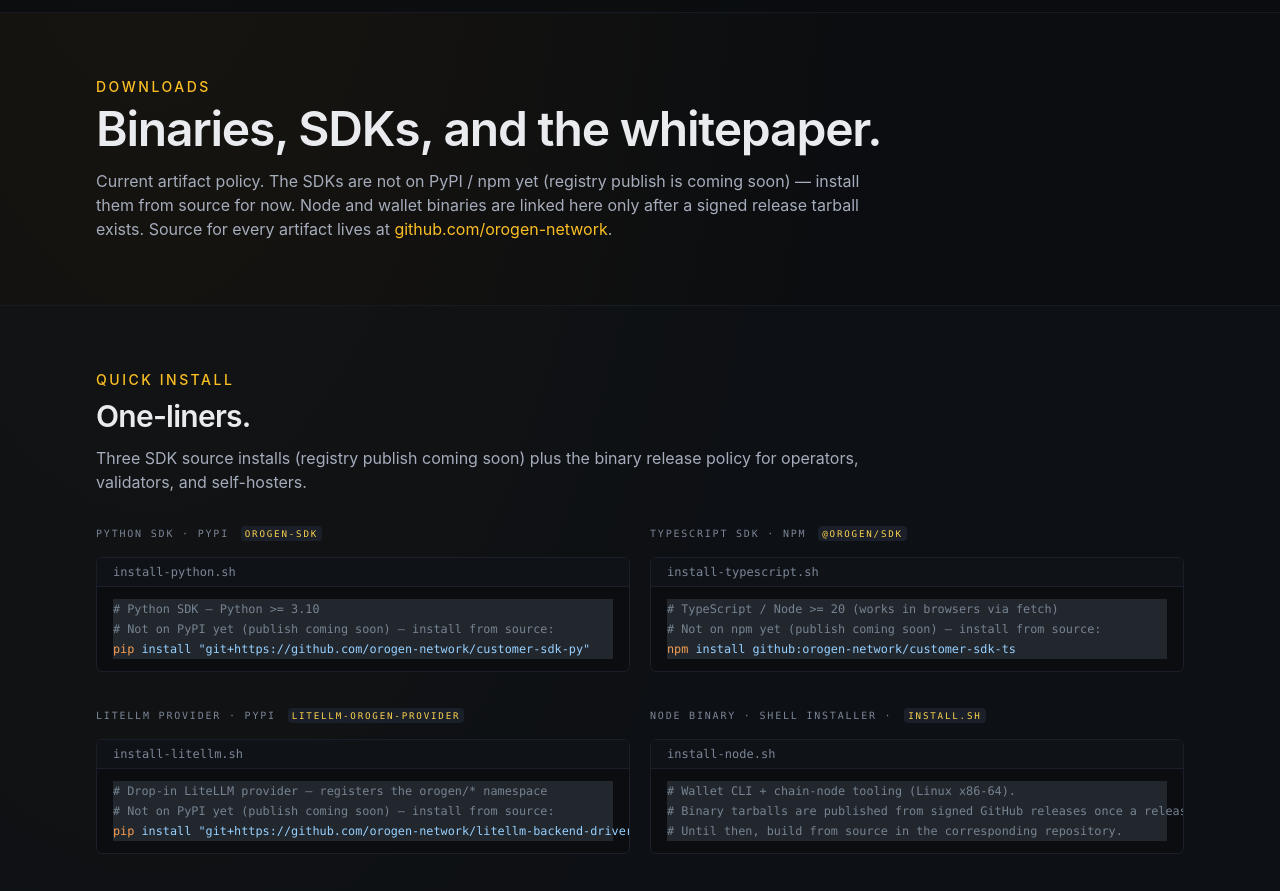
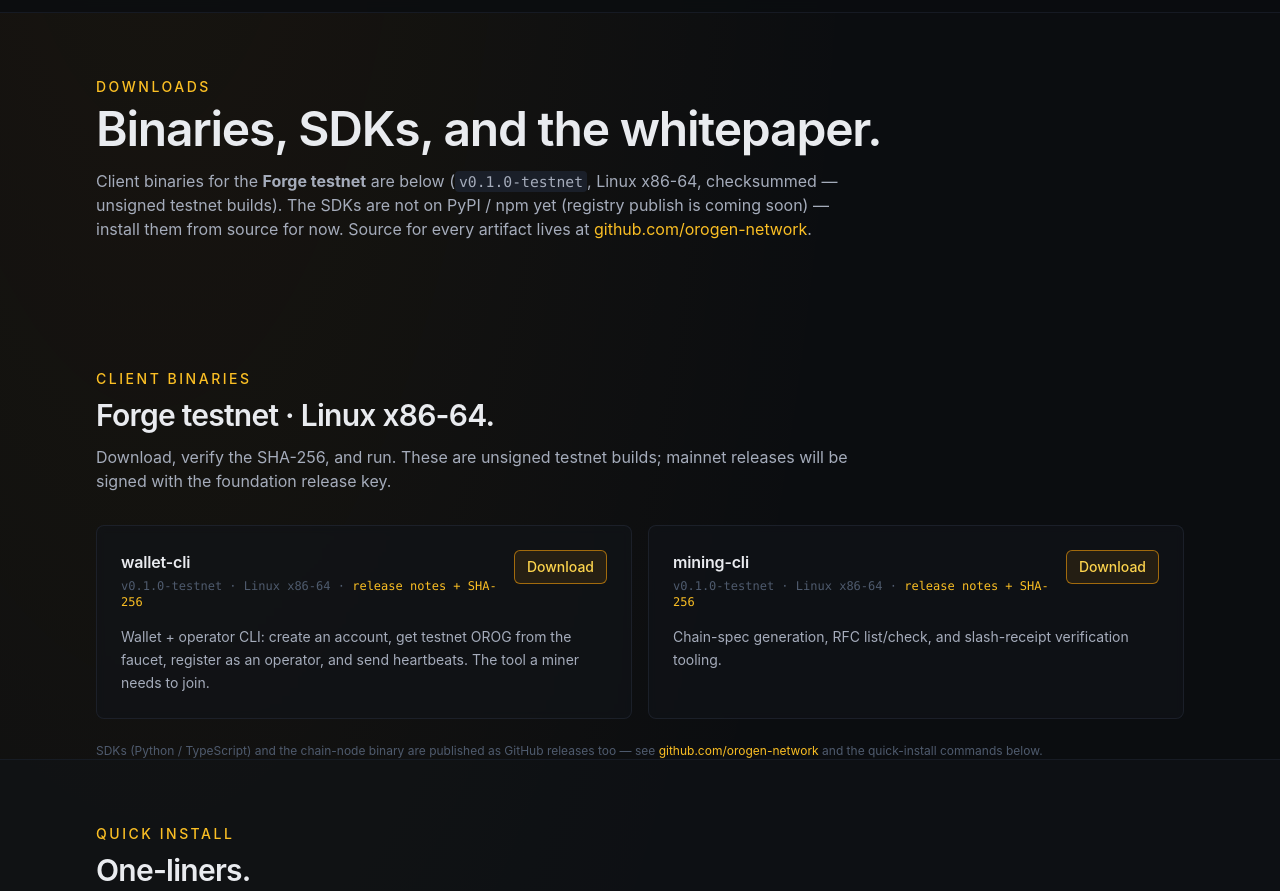
Before and after one commit to orogen-network/landing-site, an Astro site: page /downloads in a window 1280 px wide. Shown: the part 52-943 px from the top of the page. Built offline with nearby package versions, Linux system fonts and the light colour scheme; Astro itself is replaced by a stand-in of ours.

Commit message:
downloads: link live testnet client-binary releases
Surface the wallet-cli + mining-cli v0.1.0-testnet GitHub release tarballs
(download + SHA-256 verify) instead of build-from-source; add a Client binaries
section and a real wallet-cli download one-liner. Honest testnet/unsigned
caveat; SDK source-install wording kept.

```diff
--- a/src/pages/downloads.astro
+++ b/src/pages/downloads.astro
@@ -21,6 +21,36 @@
   },
 ];
 
+// Client binaries published as GitHub releases (Forge testnet, v0.1.0-testnet).
+// Linux x86-64 (glibc); unsigned testnet builds — checksums attached to each release.
+interface Binary {
+  label: string;
+  repo: string;
+  tag: string;
+  asset: string;
+  description: string;
+}
+const binaries: Binary[] = [
+  {
+    label: "wallet-cli",
+    repo: "wallet-cli",
+    tag: "v0.1.0-testnet",
+    asset: "wallet-cli-0.1.0-x86_64-linux-gnu.tar.gz",
+    description: "Wallet + operator CLI: create an account, get testnet OROG from the faucet, register as an operator, and send heartbeats. The tool a miner needs to join.",
+  },
+  {
+    label: "mining-cli",
+    repo: "chain-tooling-rust",
+    tag: "v0.1.0-testnet",
+    asset: "mining-cli-0.1.0-x86_64-linux-gnu.tar.gz",
+    description: "Chain-spec generation, RFC list/check, and slash-receipt verification tooling.",
+  },
+];
+const ghRelease = (repo: string, tag: string) =>
+  `https://github.com/orogen-network/${repo}/releases/tag/${tag}`;
+const ghAsset = (repo: string, tag: string, asset: string) =>
+  `https://github.com/orogen-network/${repo}/releases/download/${tag}/${asset}`;
+
 // Package names verified against the source:
 //   customer-sdk-py/pyproject.toml  ->  orogen-sdk   (PyPI name; not published yet)
 //   customer-sdk-ts/package.json    ->  @orogen/sdk  (npm name; not published yet)
@@ -39,9 +69,11 @@
 # Not on PyPI yet (publish coming soon) — install from source:
 pip install "git+https://github.com/orogen-network/litellm-backend-driver"`;
 
-const installNode = `# Wallet CLI + chain-node tooling (Linux x86-64).
-# Binary tarballs are published from signed GitHub releases once a release is cut.
-# Until then, build from source in the corresponding repository.`;
+const installNode = `# Wallet CLI (Linux x86-64) — Forge testnet release v0.1.0-testnet
+curl -fsSLO https://github.com/orogen-network/wallet-cli/releases/download/v0.1.0-testnet/wallet-cli-0.1.0-x86_64-linux-gnu.tar.gz
+curl -fsSLO https://github.com/orogen-network/wallet-cli/releases/download/v0.1.0-testnet/wallet-cli-0.1.0-x86_64-linux-gnu.tar.gz.sha256
+sha256sum -c wallet-cli-0.1.0-x86_64-linux-gnu.tar.gz.sha256   # verify
+tar xzf wallet-cli-0.1.0-x86_64-linux-gnu.tar.gz && ./wallet-cli --help`;
 
 const verifyArtifact = `# Release artifact policy:
 # 1. GitHub release contains the tarball, SHA256SUMS, manifest, SBOM, and provenance.
@@ -58,11 +90,52 @@
     <p class="heading-eyebrow">Downloads</p>
     <h1 class="mt-2 text-4xl font-semibold tracking-tight sm:text-5xl">Binaries, SDKs, and the whitepaper.</h1>
     <p class="mt-4 max-w-3xl text-crust-300">
-      Current artifact policy. The SDKs are not on PyPI / npm yet (registry
-      publish is coming soon) — install them from source for now. Node and
-      wallet binaries are linked here only after a signed release tarball
-      exists. Source for every artifact lives at
+      Client binaries for the <strong>Forge testnet</strong> are below
+      (<code class="rounded bg-crust-800 px-1 py-0.5">v0.1.0-testnet</code>,
+      Linux x86-64, checksummed — unsigned testnet builds). The SDKs are not on
+      PyPI / npm yet (registry publish is coming soon) — install them from
+      source for now. Source for every artifact lives at
       <a href="https://github.com/orogen-network">github.com/orogen-network</a>.
+    </p>
+  </section>
+
+  <section class="container-page pt-16">
+    <p class="heading-eyebrow">Client binaries</p>
+    <h2 class="mt-2 text-3xl font-semibold tracking-tight">Forge testnet · Linux x86-64.</h2>
+    <p class="mt-3 max-w-3xl text-crust-300">
+      Download, verify the SHA-256, and run. These are unsigned testnet builds;
+      mainnet releases will be signed with the foundation release key.
+    </p>
+    <div class="mt-8 grid gap-4 lg:grid-cols-2">
+      {
+        binaries.map((b) => (
+          <div class="surface-card flex flex-col gap-4">
+            <div class="flex items-start justify-between gap-4">
+              <div>
+                <h3 class="text-base font-semibold text-crust-100">{b.label}</h3>
+                <p class="mt-1 text-xs font-mono text-crust-500">
+                  {b.tag} · Linux x86-64 ·{" "}
+                  <a href={ghRelease(b.repo, b.tag)} rel="noopener noreferrer">release notes + SHA-256</a>
+                </p>
+              </div>
+              <a
+                href={ghAsset(b.repo, b.tag, b.asset)}
+                class="shrink-0 rounded-md border border-magma-500/60 bg-magma-500/10 px-3 py-1.5 text-sm font-medium text-magma-300 no-underline hover:bg-magma-500/20"
+                rel="noopener noreferrer"
+              >
+                Download
+              </a>
+            </div>
+            <p class="text-sm leading-relaxed text-crust-300">{b.description}</p>
+          </div>
+        ))
+      }
+    </div>
+    <p class="mt-6 text-xs text-crust-500">
+      SDKs (Python / TypeScript) and the chain-node binary are published as
+      GitHub releases too — see
+      <a href="https://github.com/orogen-network">github.com/orogen-network</a>
+      and the quick-install commands below.
     </p>
   </section>
 
```
